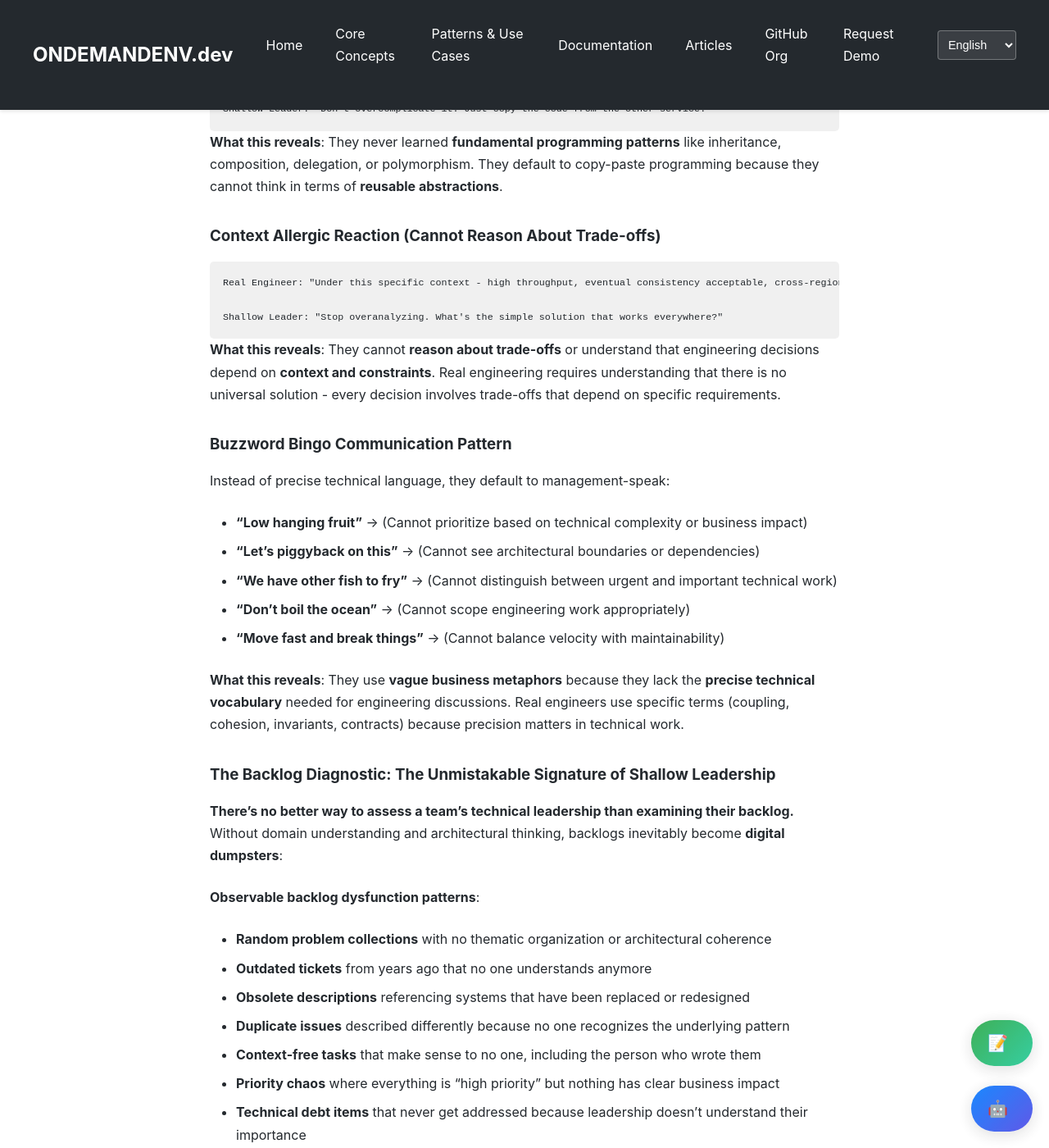
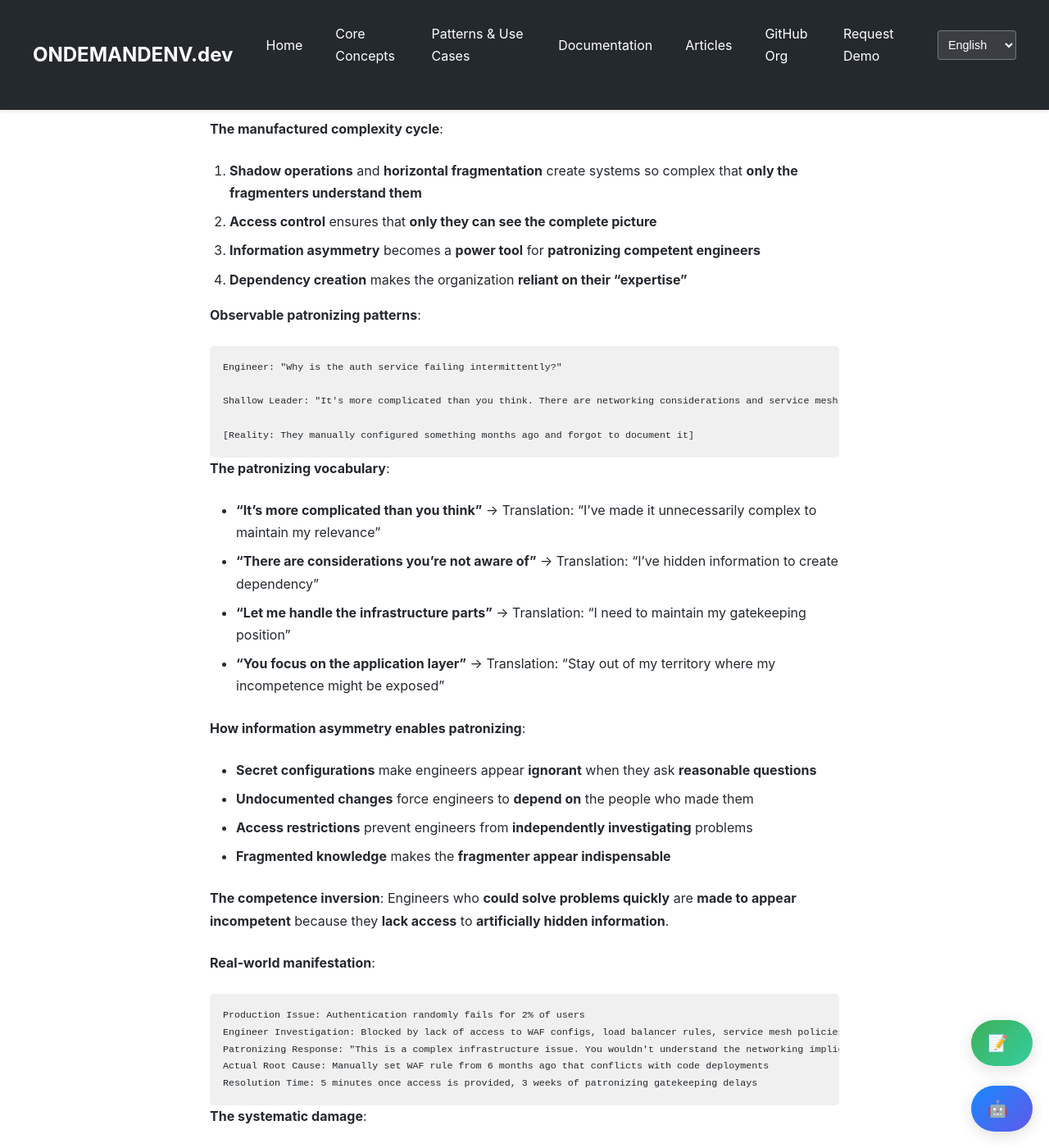
Before and after one commit to ondemandenv/ondemandenv.github.io, a Jekyll site: the page built from articles/shallow-technical-leadership-authority-problem.md, in a window 1280 px wide and 1400 px high, scrolled down 4366 px. Shown: the whole window at 82% size. Built offline with Jekyll 4.4.1, drawn with Linux system fonts in a browser that asks for light colours; a script that is not in the unit is left out; some of the changed text lies outside the part shown.

Commit message:
shallow leadership +++++ +++

````diff
--- a/articles/shallow-technical-leadership-authority-problem.md
+++ b/articles/shallow-technical-leadership-authority-problem.md
@@ -133,6 +133,58 @@ Example: Authentication Team owns:
 If the answer requires **coordination between multiple teams**, the system has been **artificially fragmented** by leaders who **cannot think in terms of complete user value delivery**.
 
 **The deeper problem**: This horizontal fragmentation reveals leaders who **think like infrastructure administrators** rather than **system architects**—they see **boxes and network connections** instead of **user journeys and business capabilities**.
+
+### The Patronizing Information Asymmetry: Manufactured Complexity as Power
+
+The most insidious aspect of this fragmentation is how it creates **deliberate information asymmetry** that enables **systematic patronizing behavior**:
+
+**The manufactured complexity cycle**:
+1. **Shadow operations** and **horizontal fragmentation** create systems so complex that **only the fragmenters understand them**
+2. **Access control** ensures that **only they can see the complete picture**
+3. **Information asymmetry** becomes a **power tool** for **patronizing competent engineers**
+4. **Dependency creation** makes the organization **reliant on their "expertise"**
+
+**Observable patronizing patterns**:
+```
+Engineer: "Why is the auth service failing intermittently?"
+
+Shallow Leader: "It's more complicated than you think. There are networking considerations and service mesh configurations that affect this. Let me handle it."
+
+[Reality: They manually configured something months ago and forgot to document it]
+```
+
+**The patronizing vocabulary**:
+- **"It's more complicated than you think"** → Translation: "I've made it unnecessarily complex to maintain my relevance"
+- **"There are considerations you're not aware of"** → Translation: "I've hidden information to create dependency"
+- **"Let me handle the infrastructure parts"** → Translation: "I need to maintain my gatekeeping position"
+- **"You focus on the application layer"** → Translation: "Stay out of my territory where my incompetence might be exposed"
+
+**How information asymmetry enables patronizing**:
+- **Secret configurations** make engineers appear **ignorant** when they ask **reasonable questions**
+- **Undocumented changes** force engineers to **depend on** the people who made them
+- **Access restrictions** prevent engineers from **independently investigating** problems
+- **Fragmented knowledge** makes the **fragmenter appear indispensable**
+
+**The competence inversion**: Engineers who **could solve problems quickly** are **made to appear incompetent** because they **lack access** to **artificially hidden information**.
+
+**Real-world manifestation**:
+```
+Production Issue: Authentication randomly fails for 2% of users
+Engineer Investigation: Blocked by lack of access to WAF configs, load balancer rules, service mesh policies
+Patronizing Response: "This is a complex infrastructure issue. You wouldn't understand the networking implications."
+Actual Root Cause: Manually set WAF rule from 6 months ago that conflicts with code deployments
+Resolution Time: 5 minutes once access is provided, 3 weeks of patronizing gatekeeping delays
+```
+
+**The systematic damage**:
+- **Competent engineers** are made to feel **technically inadequate**
+- **Problem resolution** is **artificially delayed** by **information hoarding**
+- **Learning and growth** are **prevented** by **access restrictions**
+- **Organizational capability** **decreases** as **knowledge becomes concentrated** in **incompetent gatekeepers**
+
+**The ultimate irony**: The very **complexity** they use to **justify their authority** and **patronize others** is **complexity they created** through **poor architectural decisions** and **secret operations**.
+
+**Breaking the cycle**: **Real engineering leadership** works to **eliminate information asymmetry**, **document all changes**, and **enable direct access** so that problems can be **solved by whoever has the best domain knowledge**, regardless of organizational hierarchy.
 
 ### Anti-Pattern Language Aversion (Cannot Use Programming Concepts)
 ```
````
